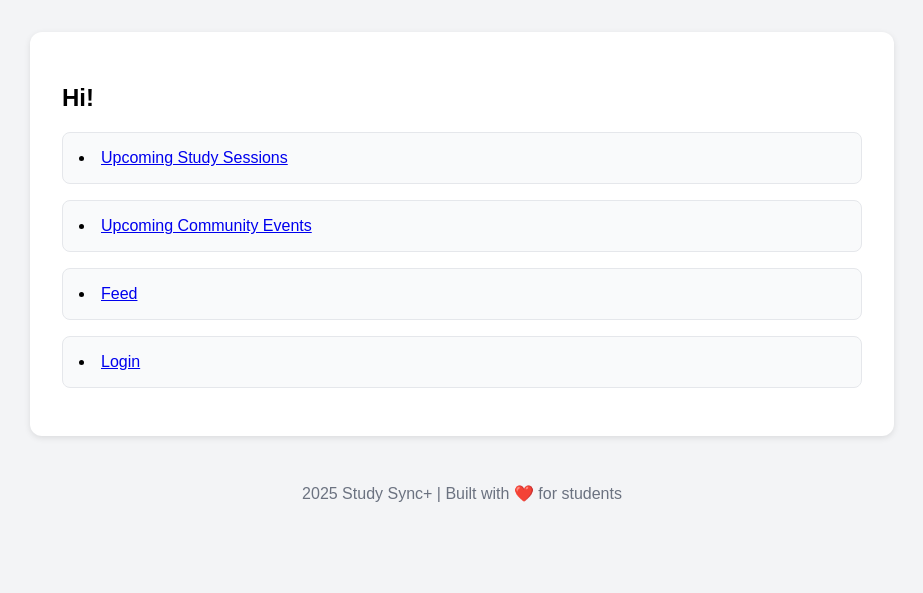
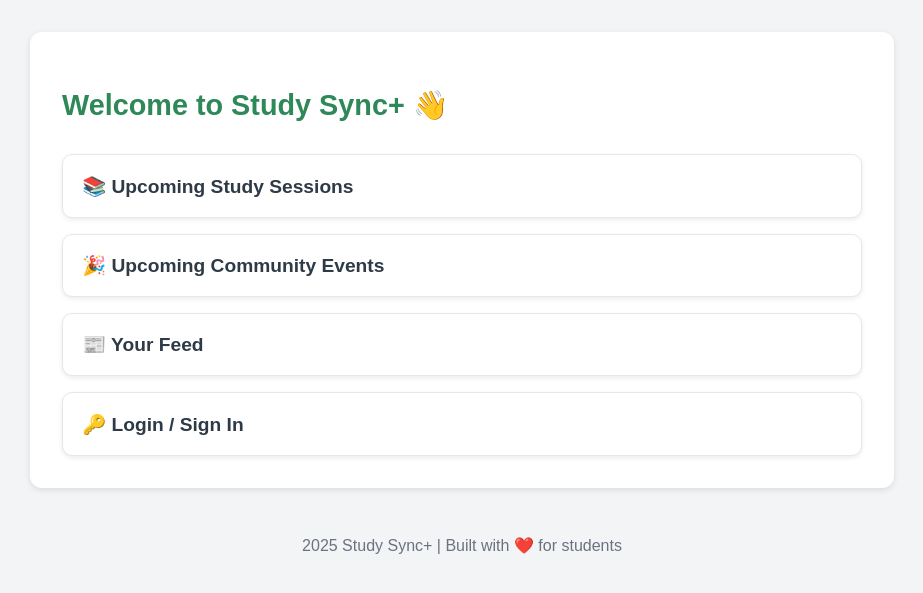
Before and after one commit to LeinaD-San/Software_Project_Fall25, a Flask app: page / in a window 1280 px wide. Shown: the part 124-717 px from the top of the page, without its empty margins (178-1101 px from the left). Run offline with Flask 3, Linux system fonts and the light colour scheme.

Commit message:
updated home html front end

```diff
--- a/templates/home.html
+++ b/templates/home.html
@@ -2,21 +2,70 @@
 
 {% block title %}Home - Study Sync+{% endblock %}
 
+{% block head %}
+<style>
+    /* Make the home menu look modern and easy to read */
+    .home-menu {
+        display: flex;
+        flex-direction: column;
+        gap: 1rem;
+        margin-top: 2rem;
+    }
+
+    .home-card {
+        background: #ffffff;
+        padding: 1.2rem;
+        border-radius: 10px;
+        border: 1px solid #e5e7eb;
+        text-decoration: none;
+        color: #2E3A46;
+        font-weight: 600;
+        font-size: 1.2rem;
+        transition: 0.3s ease;
+        box-shadow: 0 2px 5px rgba(0,0,0,0.08);
+    }
+
+    .home-card:hover {
+        background: #2E8857;
+        color: white;
+        transform: translateY(-3px);
+        box-shadow: 0 4px 10px rgba(0,0,0,0.15);
+    }
+
+    .welcome-title {
+        font-size: 1.8rem;
+        margin-bottom: 1rem;
+        color: #2E8857;
+    }
+</style>
+{% endblock %}
+
 {% block content %}
+
     {% if user %}
-        <h2>Hi! {{user}}</h2>
+        <h2 class="welcome-title">Welcome back, {{ user }}! 🎉</h2>
     {% else %}
-    <main2>
-        <h2>Hi!</h2>
+        <h2 class="welcome-title">Welcome to Study Sync+ 👋</h2>
+    {% endif %}
+
+    <div class="home-menu">
+        <a class="home-card" href="{{ url_for('session_page') }}">
+            📚 Upcoming Study Sessions
+        </a>
+
+        <a class="home-card" href="#">
+            🎉 Upcoming Community Events
+        </a>
+
+        <a class="home-card" href="#">
+            📰 Your Feed
+        </a>
+
+        {% if not session.get('user') %}
+            <a class="home-card" href="{{ url_for('login') }}">
+                🔑 Login / Sign In
+            </a>
         {% endif %}
-        <li><a href="{{ url_for('session_page') }}">Upcoming Study Sessions</a></li>
-
-        <li><a href="#">Upcoming Community Events</a></li>
-
-        <li><a href="#">Feed</a></li>
-
-        <li><a href="{{ url_for('login') }}">Login</a></li>
-
-    </ul>
+    </div>
 
 {% endblock %}
```
